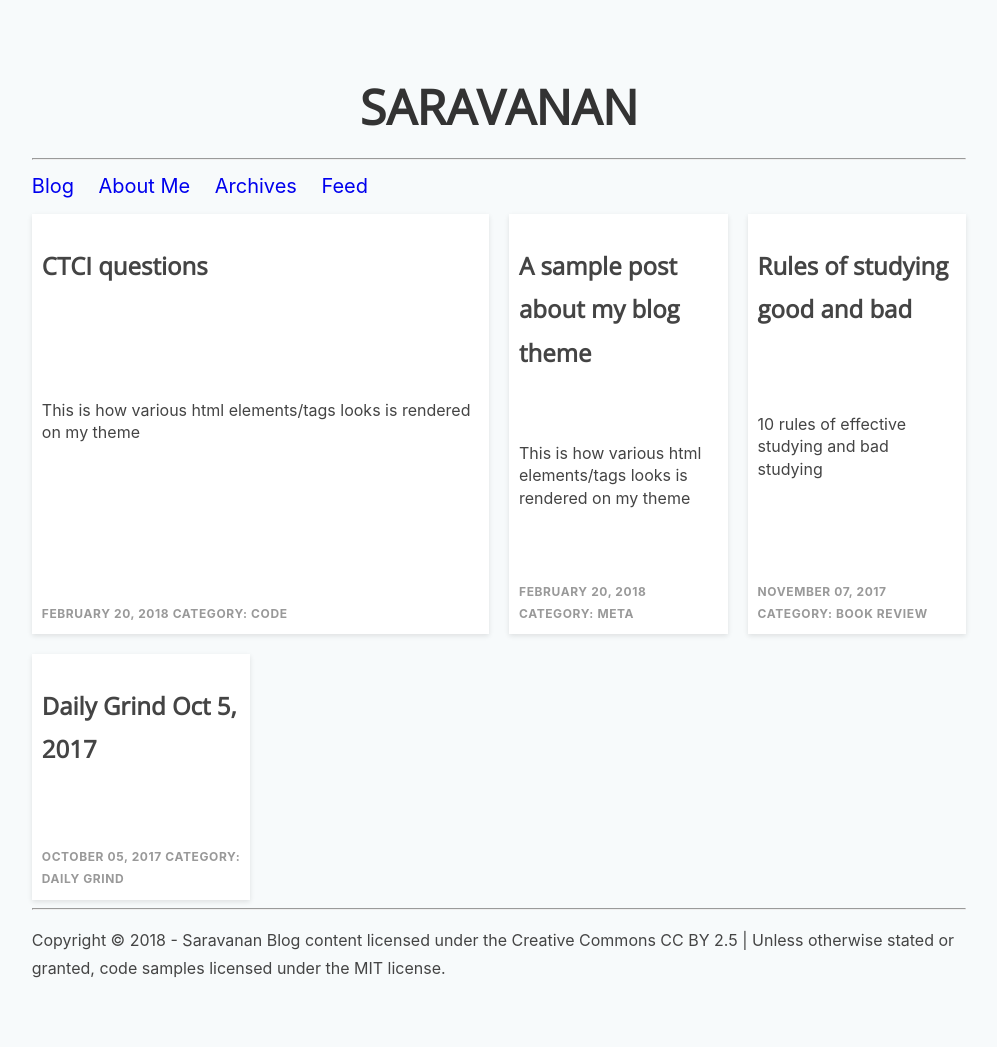
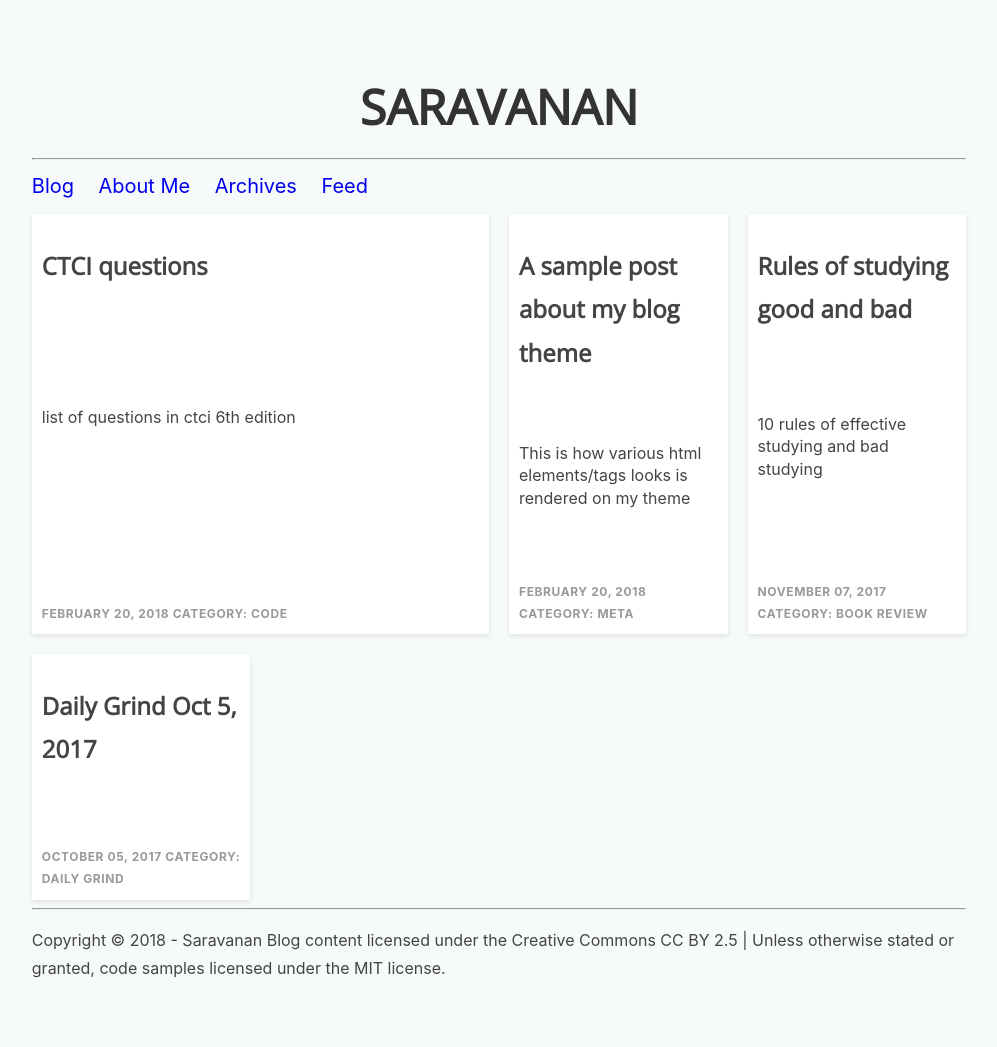
Before and after one commit to saravanaram/saravanaram.github.io, a Jekyll site: the page built from index.html, in a window 1280 px wide. Shown: the whole page, without its empty margins (141-1138 px from the left). Built offline with Jekyll 4.4.1, drawn with Linux system fonts in a browser that asks for light colours; the list of posts is cut into pages by our own code.

Commit message:
Update 2020-02-26-ctci-qa.md

```diff
--- a/_posts/2020-02-26-ctci-qa.md
+++ b/_posts/2020-02-26-ctci-qa.md
@@ -1,7 +1,7 @@
 ---
 layout: post
 title:  "CTCI questions"
-description: "This is how various html elements/tags looks is rendered on my theme"
+description: "list of questions in ctci 6th edition"
 date:   "2018-02-20 14:30:00 -0900"
 tags:
   - ctci
```
